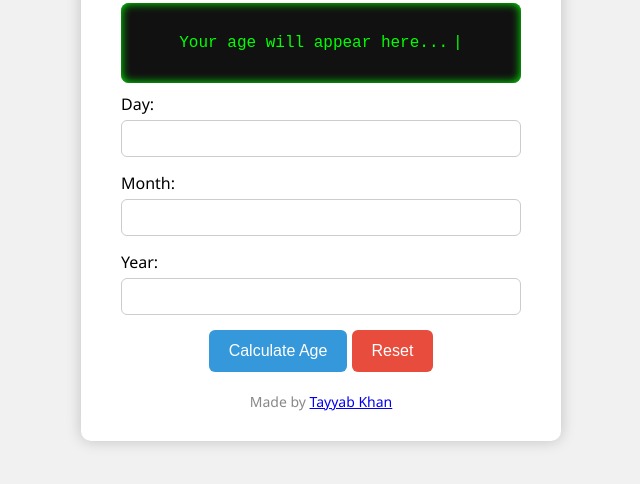
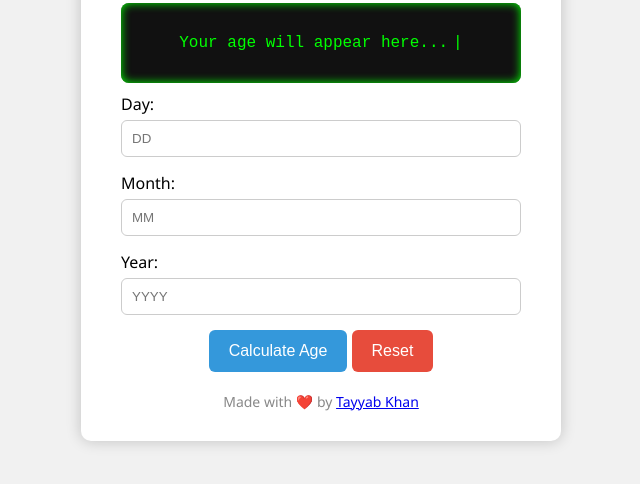
Before and after one commit to easy2-code/Age-Calculator, a plain HTML site: page Project/index.html in a window 1280 px wide. Shown: the part 238-722 px from the top of the page, without its empty margins (319-959 px from the left). Drawn offline with Linux system fonts and the light colour scheme.

Commit message:
Improve ui...

```diff
--- a/Project/index.html
+++ b/Project/index.html
@@ -16,23 +16,47 @@
       <form id="ageForm">
         <div class="input-group">
           <label for="day">Day:</label>
-          <input type="number" id="day" min="1" max="31" required />
+          <input
+            type="number"
+            id="day"
+            min="1"
+            max="31"
+            required
+            placeholder="DD"
+          />
         </div>
         <div class="input-group">
           <label for="month">Month:</label>
-          <input type="number" id="month" min="1" max="12" required />
+          <input
+            type="number"
+            id="month"
+            min="1"
+            max="12"
+            required
+            placeholder="MM"
+          />
         </div>
         <div class="input-group">
           <label for="year">Year:</label>
-          <input type="number" id="year" min="1900" max="2100" required />
+          <input
+            type="number"
+            id="year"
+            min="1900"
+            max="2100"
+            required
+            placeholder="YYYY"
+          />
         </div>
         <button type="submit">Calculate Age</button>
         <button type="button" id="resetBtn">Reset</button>
       </form>
 
       <footer>
-        Made by
-        <a href="https://www.youtube.com/@easy2code" target="_blank"
+        Made with ❤️ by
+        <a
+          href="https://www.youtube.com/@easy2code"
+          target="_blank"
+          rel="noopener noreferrer"
           >Tayyab Khan</a
         >
       </footer>
```
